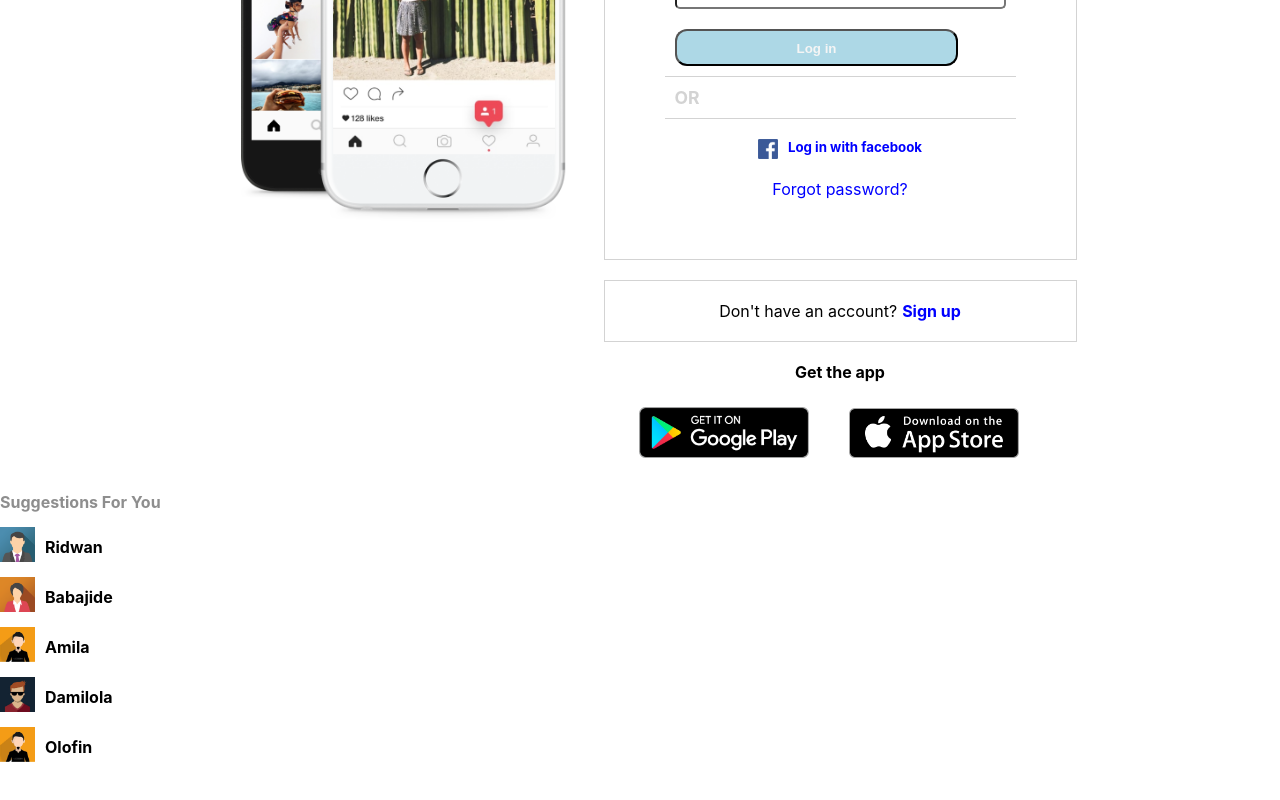
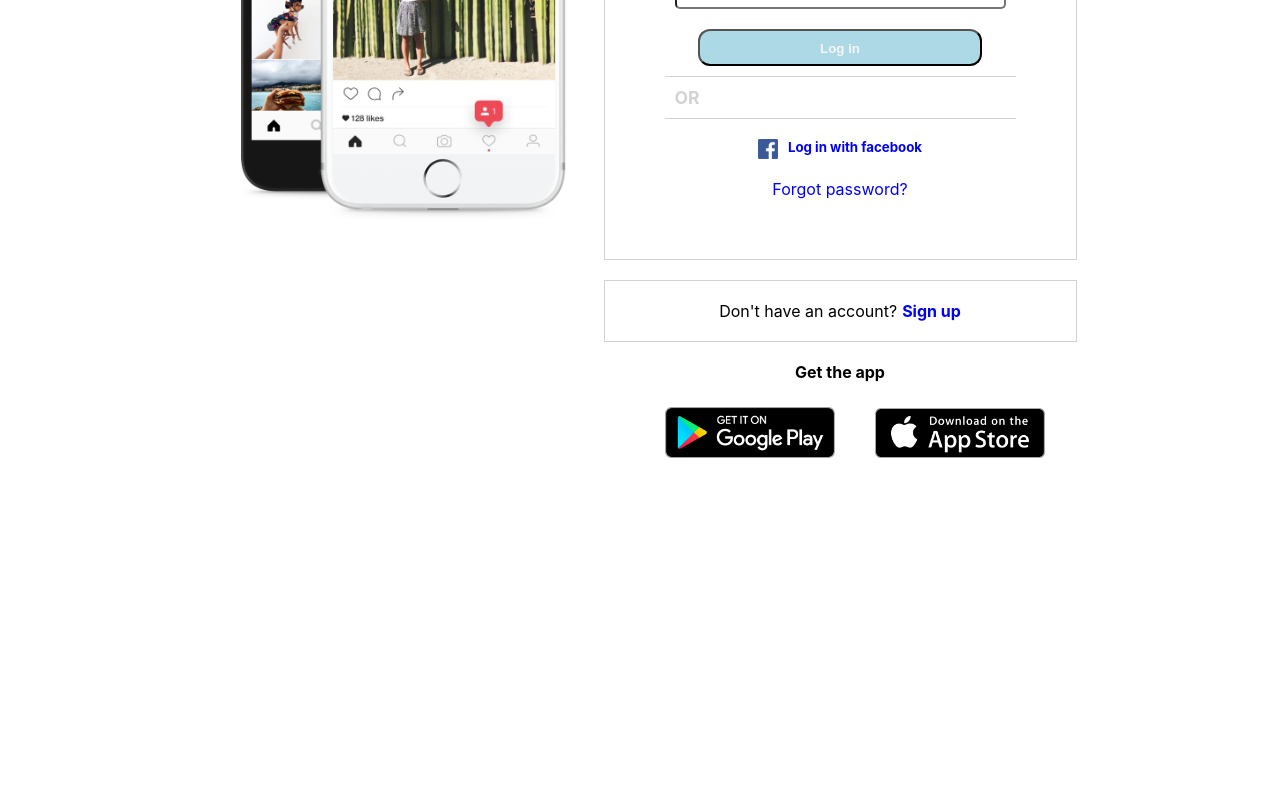
Before and after one commit to reezyoflagos/instagram-project, a React (Create React App) app: page / in a window 1280 px wide. Shown: the part 494-1294 px from the top of the page. After the commit the page ends 961 px from the top, so only its background shows below. Built offline with nearby package versions, Linux system fonts and the light colour scheme.

Commit message:
ft added

```diff
--- a/package.json
+++ b/package.json
@@ -9,6 +9,7 @@
     "@testing-library/jest-dom": "^5.16.5",
     "@testing-library/react": "^13.4.0",
     "@testing-library/user-event": "^13.5.0",
+    "firebase": "^9.21.0",
     "react": "^18.2.0",
     "react-dom": "^18.2.0",
     "react-scripts": "5.0.1",
--- a/src/App.js
+++ b/src/App.js
@@ -1,16 +1,17 @@
-import React from 'react'
-import Loginpage from './Components/Loginpage/Loginpage'
-import Suggestions from './Components/Suggestions/Suggestions'
 
+import './App.css';
+import LoginPage from './Components/LoginPage/LoginPage';
+import Home from './Components/Home/Home';
 
-const App = () => {
+function App() {
   return (
-    <div>
-      <Loginpage/>
-      <Suggestions/>
-
+    <div className="App">
+      {
+          (localStorage.getItem("users")==undefined ||  localStorage.getItem("users")== null)?
+          <LoginPage/> : <Home/>
+      }
     </div>
-  )
+  );
 }
 
-export default App
+export default App;
```
Also changed, not shown: 1 other file (tests, documents, lock files or other folders).
